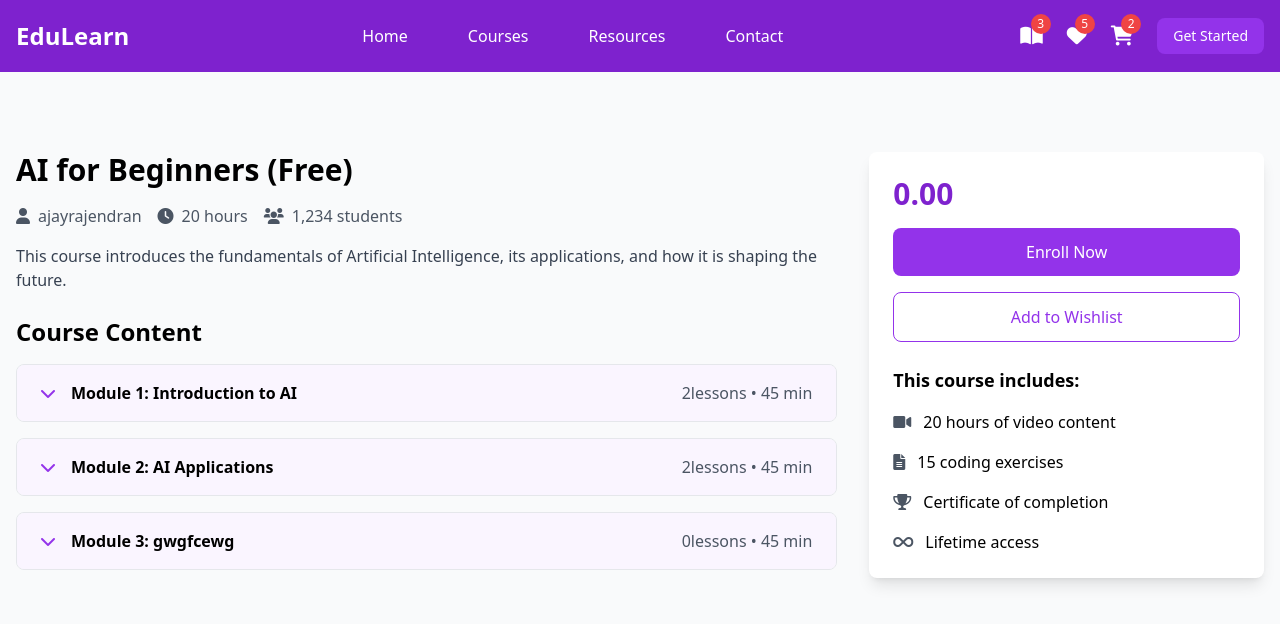
After one commit to razeem07/CourseCloud, a Django app: page /student/courses/5/ in a window 1280 px wide. The commit adds this page. Shown: the top 624 px of the page. Run offline with Django 5.2, Linux system fonts and the light colour scheme; data comes from the database, SQL or seed files in the repository; both versions use the stored data as it was after the commit; some libraries are stand-ins or nearby versions.

Commit message:
studentdetail template & functions

```diff
--- a/student/templates/base.html
+++ b/student/templates/base.html
@@ -116,6 +116,6 @@
       </div>
     </nav>
 
-    {%block mainblock%} {%endblock%}
+    <div class="mt-10">{%block mainblock%} {%endblock%}</div>
   </body>
 </html>
--- /dev/null
+++ b/student/templates/course_detail.html
@@ -0,0 +1,130 @@
+{%extends 'base.html'%} {%block mainblock%}
+
+<!-- Course Content -->
+<div class="pt-20">
+  <!-- Video Preview Section -->
+  <!--<div class="bg-gray-900 w-full">
+    <div class="max-w-screen-xl mx-auto px-4 py-8">
+      <div class="aspect-w-16 aspect-h-9">
+        <img
+          src="/api/placeholder/1200/675"
+          alt="Course Preview"
+          class="w-full max-h-[600px] object-cover"
+        />
+      </div>
+    </div>
+  </div>-->
+
+  <!-- Course Info and Modules -->
+  <div
+    class="max-w-screen-xl mx-auto px-4 py-8 grid grid-cols-1 lg:grid-cols-3 gap-8"
+  >
+    <!-- Course Information -->
+    <div class="lg:col-span-2">
+      <h1 class="text-3xl font-bold mb-4">{{coursedetail.title}}</h1>
+      <div class="flex items-center mb-4 text-gray-600">
+        <span class="mr-4"
+          ><i class="fas fa-user mr-2"></i>{{coursedetail.owner}}</span
+        >
+        <span class="mr-4"><i class="fas fa-clock mr-2"></i>20 hours</span>
+        <span><i class="fas fa-users mr-2"></i>1,234 students</span>
+      </div>
+      <p class="text-gray-700 mb-6">{{coursedetail.description}}</p>
+
+      <!-- Course Content Modules -->
+      <div class="space-y-4">
+        <h2 class="text-2xl font-bold mb-4">Course Content</h2>
+
+        {%for module in coursedetail.modules.all%}
+
+        <!-- Module 1 -->
+        <div class="border rounded-lg overflow-hidden">
+          <button
+            class="w-full px-6 py-4 bg-purple-50 hover:bg-purple-100 flex items-center justify-between"
+            onclick="toggleModule('module{{forloop.counter}}')"
+          >
+            <div class="flex items-center">
+              <i class="fas fa-chevron-down mr-4 text-purple-600"></i>
+              <span class="font-semibold"
+                >Module {{forloop.counter}}: {{module.title}}
+              </span>
+            </div>
+            <span class="text-gray-600"
+              >{{module.lessons.all.count}}lessons • 45 min</span
+            >
+          </button>
+
+          <div id="module{{forloop.counter}}" class="hidden">
+            <div class="p-4 space-y-2">
+              {%for l in module.lessons.all%}
+              <div class="flex items-center p-2 hover:bg-gray-50 rounded">
+                <i class="fas fa-play-circle text-purple-600 mr-4"></i>
+                <span>{{forloop.counter}} {{l.title}}</span>
+                <span class="ml-auto text-gray-600">15 min</span>
+              </div>
+              {%endfor%}
+            </div>
+          </div>
+        </div>
+
+        {%endfor%}
+      </div>
+    </div>
+
+    <!-- Course Sidebar -->
+    <div class="lg:col-span-1">
+      <div class="bg-white p-6 rounded-lg shadow-lg sticky top-24">
+        <div class="text-3xl font-bold mb-4 text-purple-700">
+          {{coursedetail.price}}
+        </div>
+        <button
+          class="w-full bg-purple-600 text-white py-3 rounded-lg mb-4 hover:bg-purple-700 transition duration-300"
+        >
+          Enroll Now
+        </button>
+        <button
+          class="w-full border border-purple-600 text-purple-600 py-3 rounded-lg mb-6 hover:bg-purple-50 transition duration-300"
+        >
+          Add to Wishlist
+        </button>
+        <div class="space-y-4">
+          <h3 class="font-bold text-lg">This course includes:</h3>
+          <div class="flex items-center">
+            <i class="fas fa-video mr-3 text-gray-600"></i>
+            <span>20 hours of video content</span>
+          </div>
+          <div class="flex items-center">
+            <i class="fas fa-file-alt mr-3 text-gray-600"></i>
+            <span>15 coding exercises</span>
+          </div>
+          <div class="flex items-center">
+            <i class="fas fa-trophy mr-3 text-gray-600"></i>
+            <span>Certificate of completion</span>
+          </div>
+          <div class="flex items-center">
+            <i class="fas fa-infinity mr-3 text-gray-600"></i>
+            <span>Lifetime access</span>
+          </div>
+        </div>
+      </div>
+    </div>
+  </div>
+</div>
+
+<script>
+  function toggleModule(moduleId) {
+    const module = document.getElementById(moduleId);
+    const isHidden = module.classList.contains("hidden");
+    const allModules = document.querySelectorAll('[id^="module"]');
+
+    // Close all modules
+    allModules.forEach((mod) => mod.classList.add("hidden"));
+
+    // Open clicked module if it was closed
+    if (isHidden) {
+      module.classList.remove("hidden");
+    }
+  }
+</script>
+
+{%endblock%}
--- a/student/templates/index.html
+++ b/student/templates/index.html
@@ -58,11 +58,12 @@
         <p class="text-gray-600 mb-4">{{c.description}}</p>
         <div class="flex justify-between items-center">
           <span class="text-purple-700 font-bold">{{c.price}}</span>
-          <button
+          <a
+            href="{%url 'course-detail' c.id%}"
             class="bg-purple-600 text-white px-4 py-2 rounded-lg hover:bg-purple-700 transition duration-300"
           >
             Enroll Now
-          </button>
+          </a>
         </div>
       </div>
     </div>
--- a/student/urls.py
+++ b/student/urls.py
@@ -7,4 +7,5 @@ urlpatterns=[
    path("register/",views.StudentRegistrationView.as_view(),name="student-register"),
    path("signin/",views.SignInView.as_view(),name="signin"),
    path('index/',views.IndexView.as_view(),name="index"),
+   path('courses/<int:pk>/',views.CourseDetailView.as_view(),name="course-detail"),
 ]
--- a/student/views.py
+++ b/student/views.py
@@ -67,3 +67,15 @@ class IndexView(View):
         all_courses=Course.objects.all()
 
         return render(request,"index.html",{"courses":all_courses})
+
+
+
+class CourseDetailView(View):
+
+    def get(self,request,*args,**kwargs):
+
+        id=kwargs.get("pk")
+
+        course_instance=Course.objects.get(id=id)
+
+        return render(request,"course_detail.html",{"coursedetail":course_instance})
```
Also changed, not shown: db.sqlite3.
